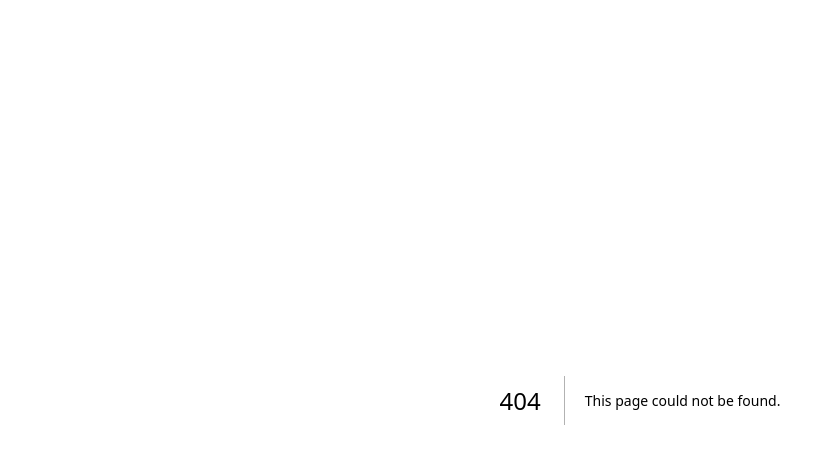
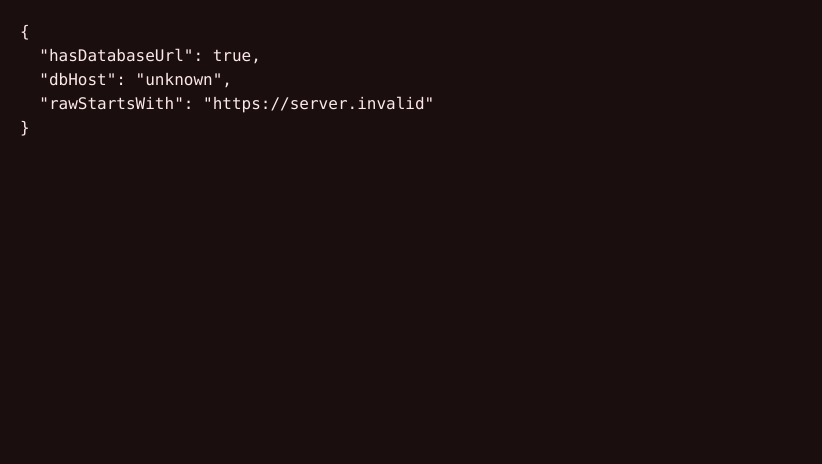
Before and after one commit to HydraItalia/hydra, a Next.js app: page /debug-db in a window 1280 px wide. Before the commit this address had no page. Shown: the top 464 px of the page, without its empty margins (0-822 px from the left). Built offline with nearby package versions, Linux system fonts and the light colour scheme; no server answers.

Commit message:
feat: add DebugDbPage component to display database connection details

```diff
--- a/src/app/api/debug/route.ts
+++ /dev/null
@@ -1,12 +0,0 @@
-import { NextResponse } from "next/server";
-
-export async function GET() {
-  const url = process.env.DATABASE_URL || "";
-  const hostMatch = url.match(/@([^:/]+)/);
-
-  return NextResponse.json({
-    hasDatabaseUrl: Boolean(url),
-    dbHost: hostMatch?.[1] ?? "unknown",
-    rawStartsWith: url.slice(0, 30),
-  });
-}
--- /dev/null
+++ b/src/app/debug-db/page.tsx
@@ -0,0 +1,18 @@
+export default function DebugDbPage() {
+  const url = process.env.DATABASE_URL || "";
+  const hostMatch = url.match(/@([^:/]+)/);
+
+  return (
+    <pre style={{ padding: 20 }}>
+      {JSON.stringify(
+        {
+          hasDatabaseUrl: Boolean(url),
+          dbHost: hostMatch?.[1] ?? "unknown",
+          rawStartsWith: url.slice(0, 30),
+        },
+        null,
+        2
+      )}
+    </pre>
+  );
+}
```
